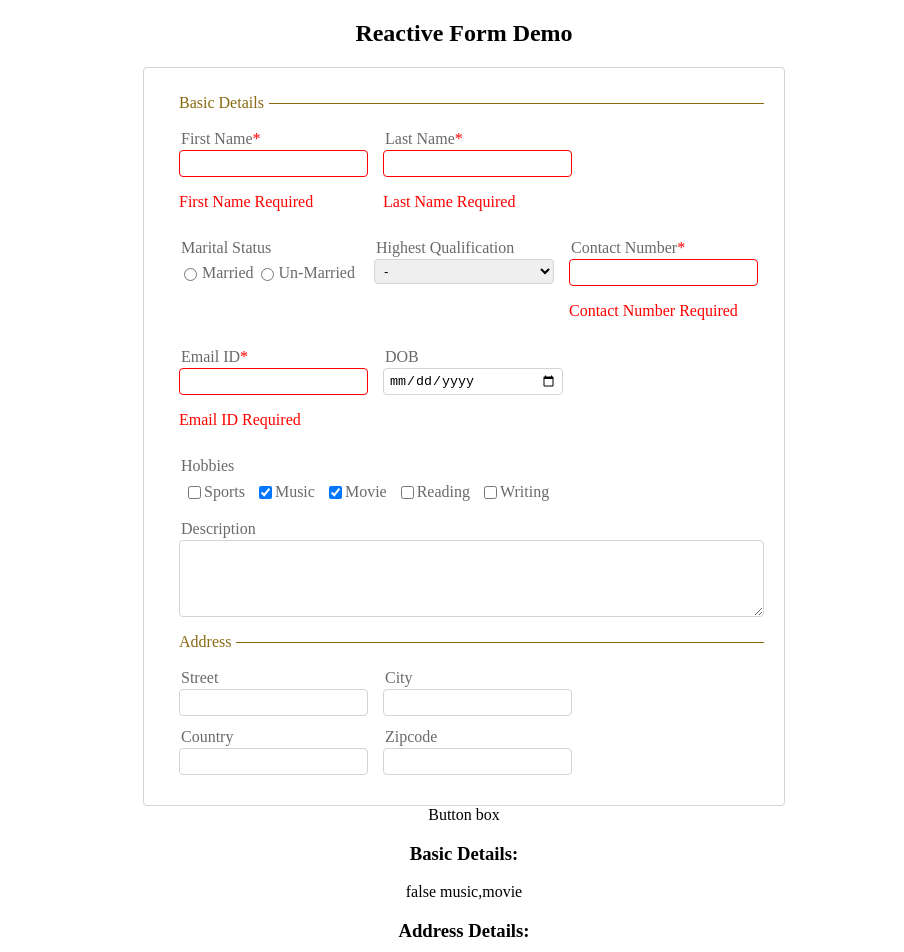
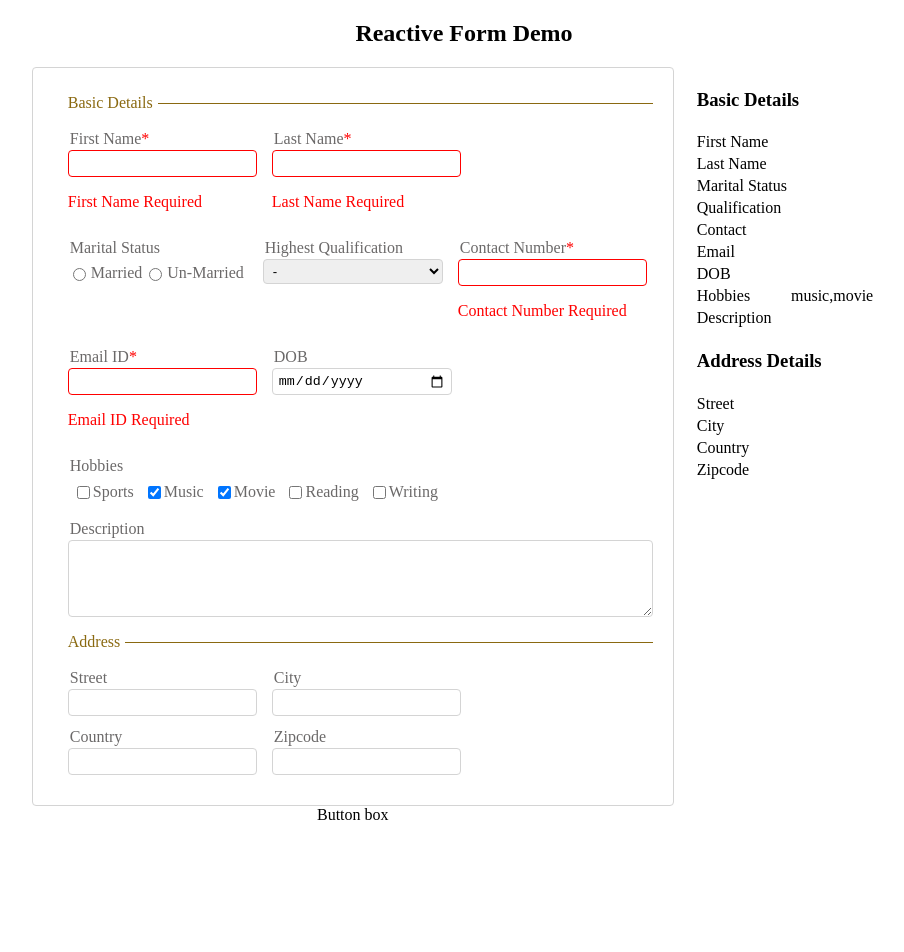
Before and after one commit to Dj51589/Angular7-Template-Driven-Form, an Angular app: page / in a window 1280 px wide. Shown: the top 952 px of the page, without its empty margins (176-1080 px from the left). After the commit the page ends 832 px from the top, so only its background shows below. Built offline with nearby package versions, Linux system fonts and the light colour scheme.

Commit message:
valiation pattern corrected

```diff
--- a/src/app/form-component/form-component.component.html
+++ b/src/app/form-component/form-component.component.html
@@ -1,4 +1,5 @@
 <h2>Reactive Form Demo</h2>
+<div class="flex-container justify-center">
   <div class="flex-container align-center flex-column">
     <div class="">
       <form [formGroup]="personForm" (ngSubmit)="onSubmit()" class="form">
@@ -8,24 +9,39 @@
           </div>
 
           <div class="flex-container flex-wrap">
-          <div class="element"
-            [ngClass]="{mandatory: personForm.controls.firstName.validator, inValid: personForm.controls.firstName.invalid}">
+            <div
+              class="element"
+              [ngClass]="{
+                mandatory: personForm.controls.firstName.validator,
+                inValid: personForm.controls.firstName.invalid
+              }"
+            >
               <label>First Name</label>
-            <input type="text" formControlName="firstName">
+              <input type="text" formControlName="firstName" />
               <div *ngIf="personForm.controls.firstName.invalid">
-              <p *ngIf="personForm.controls.firstName.errors.required" class="error-message">
+                <p
+                  *ngIf="personForm.controls.firstName.errors.required"
+                  class="error-message"
+                >
                   First Name Required
                 </p>
               </div>
             </div>
 
-          <div class="element"
-            [ngClass]="{mandatory: personForm.controls.lastName.validator, inValid:
-            personForm.controls.lastName.invalid}">
+            <div
+              class="element"
+              [ngClass]="{
+                mandatory: personForm.controls.lastName.validator,
+                inValid: personForm.controls.lastName.invalid
+              }"
+            >
               <label>Last Name</label>
-            <input type="text" formControlName="lastName">
+              <input type="text" formControlName="lastName" />
               <div *ngIf="personForm.controls.lastName.invalid">
-              <p *ngIf="personForm.controls.lastName.errors.required" class="error-message">
+                <p
+                  *ngIf="personForm.controls.lastName.errors.required"
+                  class="error-message"
+                >
                   Last Name Required
                 </p>
               </div>
@@ -34,9 +50,17 @@
             <div class="element">
               <label>Marital Status</label>
               <div class="flex-container align-center">
-              <input type="radio" formControlName="maritalStatus" value="married">
+                <input
+                  type="radio"
+                  formControlName="maritalStatus"
+                  value="married"
+                />
                 <span>Married</span>
-              <input type="radio" formControlName="maritalStatus" value="un-married">
+                <input
+                  type="radio"
+                  formControlName="maritalStatus"
+                  value="un-married"
+                />
                 <span>Un-Married</span>
               </div>
             </div>
@@ -46,36 +70,59 @@
               <select formControlName="qualification">
                 <option>-</option>
                 <option *ngFor="let degree of degrees">
-                {{degree}}
+                  {{ degree }}
                 </option>
               </select>
             </div>
 
-          <div class="element"
-            [ngClass]="{mandatory: personForm.controls.contactNumber.validator, inValid:
-            personForm.controls.contactNumber.invalid}">
+            <div
+              class="element"
+              [ngClass]="{
+                mandatory: personForm.controls.contactNumber.validator,
+                inValid: personForm.controls.contactNumber.invalid
+              }"
+            >
               <label>Contact Number</label>
-            <input type="text" formControlName="contactNumber">
+              <input type="text" formControlName="contactNumber" />
               <div *ngIf="personForm.controls.contactNumber.invalid">
-              <p *ngIf="personForm.controls.contactNumber.errors.pattern" class="error-message">
+                <p
+                  *ngIf="personForm.controls.contactNumber.errors.pattern"
+                  class="error-message"
+                >
                   Invalid Contact Number Entered
                 </p>
-              <p *ngIf="personForm.controls.contactNumber.errors.required" class="error-message">
+                <p
+                  *ngIf="personForm.controls.contactNumber.errors.required"
+                  class="error-message"
+                >
                   Contact Number Required
                 </p>
               </div>
             </div>
 
-          <div class="element"
-            [ngClass]="{mandatory: personForm.controls.emailId.validator, inValid:
-            personForm.controls.emailId.invalid}">
+            <div
+              class="element"
+              [ngClass]="{
+                mandatory: personForm.controls.emailId.validator,
+                inValid: personForm.controls.emailId.invalid
+              }"
+            >
               <label>Email ID</label>
-            <input type="text" formControlName="emailId">
+              <input type="text" formControlName="emailId" />
               <div *ngIf="personForm.controls.emailId.invalid">
-              <p *ngIf="personForm.controls.emailId.errors.pattern" class="error-message">
+                <p
+                  *ngIf="
+                    personForm.controls.emailId.errors.email ||
+                    personForm.controls.emailId.errors.pattern
+                  "
+                  class="error-message"
+                >
                   Invalid Email ID Entered
                 </p>
-              <p *ngIf="personForm.controls.emailId.errors.required" class="error-message">
+                <p
+                  *ngIf="personForm.controls.emailId.errors.required"
+                  class="error-message"
+                >
                   Email ID Required
                 </p>
               </div>
@@ -83,16 +130,25 @@
 
             <div class="element">
               <label>DOB</label>
-            <input type="date" formControlName="dob">
+              <input type="date" formControlName="dob" />
             </div>
 
             <div class="element">
               <label>Hobbies</label>
               <div class="flex-container">
-              <label *ngFor="let hobby of personForm.controls.hobbies.controls; let i=index;"
-                class="flex-container  align-center multi-checkbox">
-                <input type="checkbox" [formControl]="hobby" (change)="onHobbyChange(hobby, myhobbies[i].name);">
-                {{myhobbies[i].name}}
+                <label
+                  *ngFor="
+                    let hobby of personForm.controls.hobbies.controls;
+                    let i = index
+                  "
+                  class="flex-container  align-center multi-checkbox"
+                >
+                  <input
+                    type="checkbox"
+                    [formControl]="hobby"
+                    (change)="onHobbyChange(hobby, myhobbies[i].name)"
+                  />
+                  {{ myhobbies[i].name }}
                 </label>
               </div>
             </div>
@@ -111,22 +167,22 @@
           <div class="flex-container flex-wrap">
             <div class="element">
               <label>Street</label>
-            <input type="text" formControlName="street">
+              <input type="text" formControlName="street" />
             </div>
 
             <div class="element">
               <label>City</label>
-            <input type="text" formControlName="city">
+              <input type="text" formControlName="city" />
             </div>
 
             <div class="element">
               <label>Country</label>
-            <input type="text" formControlName="country">
+              <input type="text" formControlName="country" />
             </div>
 
             <div class="element">
               <label>Zipcode</label>
-            <input type="text" formControlName="zipcode">
+              <input type="text" formControlName="zipcode" />
             </div>
           </div>
         </div>
@@ -136,21 +192,69 @@
       Button box
     </div>
   </div>
-<div>
-  <h3>Basic Details:</h3>
-  {{personForm.controls.firstName.value}}
-  {{personForm.controls.lastName.value}}
-  {{personForm.controls.maritalStatus.value}}
-  {{personForm.controls.qualification.value}}
-  {{personForm.controls.contactNumber.value}}
-  {{personForm.controls.emailId.value}}
-  {{personForm.controls.dob.value}}
-  <!-- {{personForm.controls.hobbies.value}} -->
-  {{selectedHobbies}}
-  {{personForm.controls.description.value}}
-  <h3>Address Details:</h3>
-  {{personForm.controls.address.controls.street.value}}
-  {{personForm.controls.address.controls.city.value}}
-  {{personForm.controls.address.controls.country.value}}
-  {{personForm.controls.address.controls.zipcode.value}}
+
+  <div class="details">
+    <table>
+      <tr>
+        <td colspan="2">
+          <h3>Basic Details</h3>
+        </td>
+      </tr>
+      <tr>
+        <td>First Name</td>
+        <td>{{ personForm.controls.firstName.value }}</td>
+      </tr>
+      <tr>
+        <td>Last Name</td>
+        <td>{{ personForm.controls.lastName.value }}</td>
+      </tr>
+      <tr>
+        <td>Marital Status</td>
+        <td>{{ personForm.controls.maritalStatus.value }}</td>
+      </tr>
+      <tr>
+        <td>Qualification</td>
+        <td>{{ personForm.controls.qualification.value }}</td>
+      </tr>
+      <tr>
+        <td>Contact</td>
+        <td>{{ personForm.controls.contactNumber.value }}</td>
+      </tr>
+      <tr>
+        <td>Email</td>
+        <td>{{ personForm.controls.emailId.value }}</td>
+      </tr>
+      <tr>
+        <td>DOB</td>
+        <td>{{ personForm.controls.dob.value }}</td>
+      </tr>
+      <tr>
+        <td>Hobbies</td>
+        <td>{{ selectedHobbies }}</td>
+      </tr>
+      <tr>
+        <td>Description</td>
+        <td>{{ personForm.controls.description.value }}</td>
+      </tr>
+      <tr>
+        <td colspan="2"><h3>Address Details</h3></td>
+      </tr>
+      <tr>
+        <td>Street</td>
+        <td>{{ personForm.controls.address.controls.street.value }}</td>
+      </tr>
+      <tr>
+        <td>City</td>
+        <td>{{ personForm.controls.address.controls.city.value }}</td>
+      </tr>
+      <tr>
+        <td>Country</td>
+        <td>{{ personForm.controls.address.controls.country.value }}</td>
+      </tr>
+      <tr>
+        <td>Zipcode</td>
+        <td>{{ personForm.controls.address.controls.zipcode.value }}</td>
+      </tr>
+    </table>
   </div>
+</div>
--- a/src/app/form-component/form-component.component.scss
+++ b/src/app/form-component/form-component.component.scss
@@ -100,3 +100,10 @@ span {
     color: red;
     text-align: left;
 }
+
+.details {
+    margin: 0px 20px;
+    td {
+        text-align: left;
+    }
+}
--- a/src/app/form-component/form-component.component.ts
+++ b/src/app/form-component/form-component.component.ts
@@ -29,8 +29,8 @@ export class FormComponentComponent implements OnInit {
       value: "reading"
     },
     {
-      name: "Writing",
-      value: "writing"
+      name: 'Writing',
+      value: 'writing'
     }
   ];
   constructor(private fb: FormBuilder) {}
@@ -44,15 +44,15 @@ export class FormComponentComponent implements OnInit {
     this.personForm = this.fb.group({
       firstName: [null, Validators.required],
       lastName: [null, Validators.required],
-      maritalStatus: [false],
+      maritalStatus: [null],
       qualification: [null],
       contactNumber: [
         null,
-        [Validators.required, Validators.pattern("[/^d+$/]")]
+        [Validators.required, Validators.pattern('[0-9]*')]
       ],
       emailId: [
         null,
-        [Validators.required, Validators.pattern("[/S+@S+.S+/]")]
+        [Validators.required, Validators.email]
       ],
       dob: [null],
       hobbies: this.buildHobbies(this.myhobbies),
```
Lines whose indentation alone changed are shown as unchanged.
